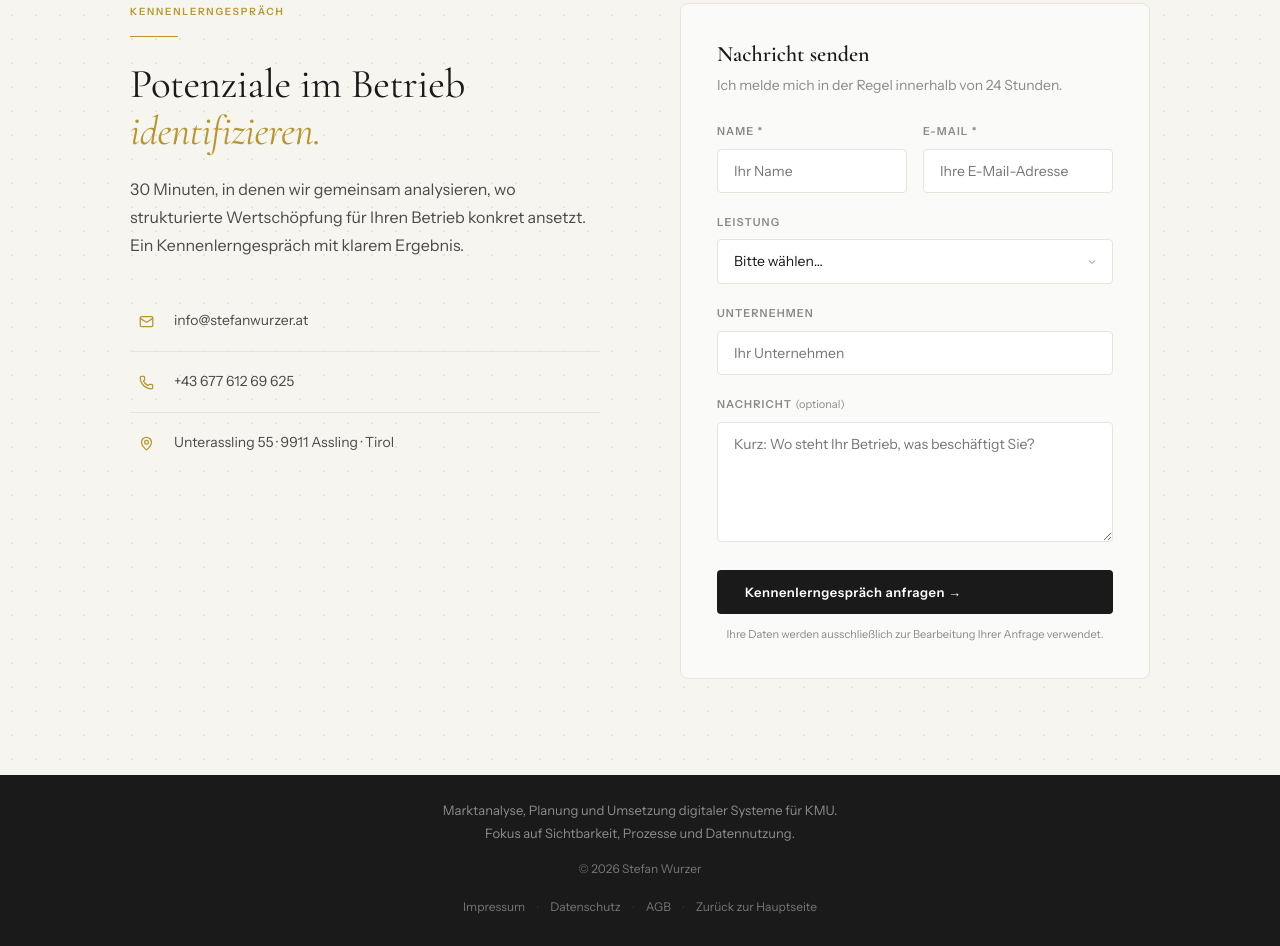
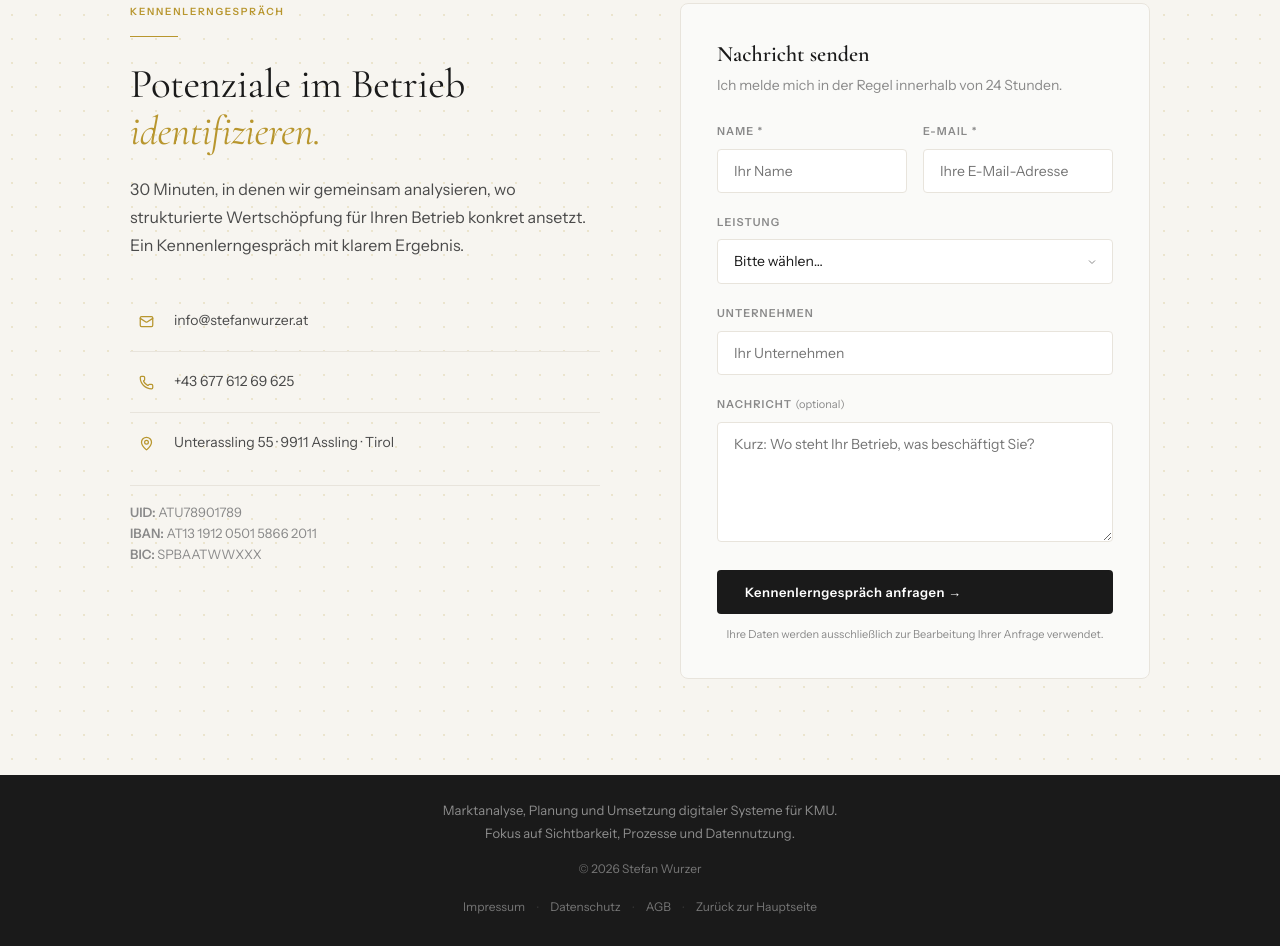
Before and after one commit to steewee17/stefanwurzer.at, a plain HTML site: page kontakt/index.html in a window 1280 px wide. Shown: the part 1797-2743 px from the top of the page. Drawn offline with nearby package versions, Linux system fonts and the light colour scheme.

Commit message:
content: add UID and Bank details to contact page for B2B credibility

```diff
--- a/kontakt/index.html
+++ b/kontakt/index.html
@@ -213,7 +213,12 @@
         <p>30 Minuten, in denen wir gemeinsam analysieren, wo strukturierte Wertschöpfung für Ihren Betrieb konkret ansetzt. Ein Kennenlerngespräch mit klarem Ergebnis.</p>
         <a href="mailto:info@stefanwurzer.at" class="kd"><span class="kdi"><i data-lucide="mail"></i></span>info@stefanwurzer.at</a>
         <a href="tel:+4367761269625" class="kd"><span class="kdi"><i data-lucide="phone"></i></span>+43 677 612 69 625</a>
-        <div class="kd" style="cursor:default"><span class="kdi"><i data-lucide="map-pin"></i></span>Unterassling 55 · 9911 Assling · Tirol</div>
+        <div class="kd" style="cursor:default; border-bottom:none;"><span class="kdi"><i data-lucide="map-pin"></i></span>Unterassling 55 · 9911 Assling · Tirol</div>
+        <div style="margin-top: 12px; padding-top: 16px; border-top: 1px solid var(--border); font-size: 13px; color: var(--muted); line-height: 1.6;">
+          <strong>UID:</strong> ATU78901789<br>
+          <strong>IBAN:</strong> AT13 1912 0501 5866 2011<br>
+          <strong>BIC:</strong> SPBAATWWXXX
+        </div>
       </div>
       <div class="fu d1">
         <div class="kfw">
```
